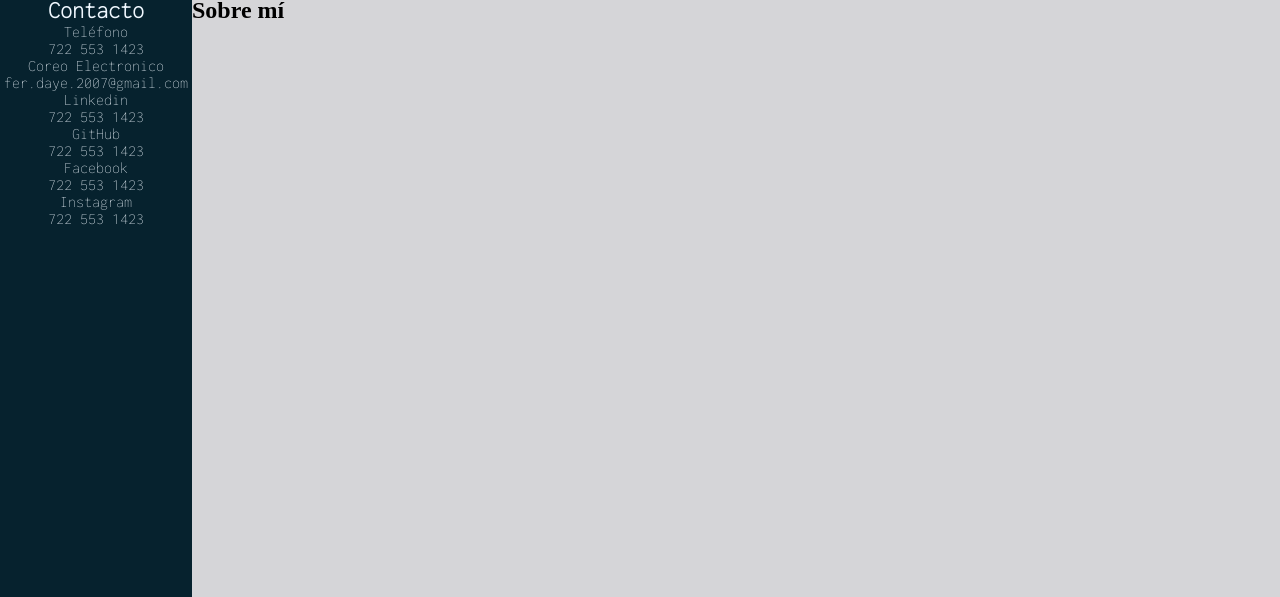
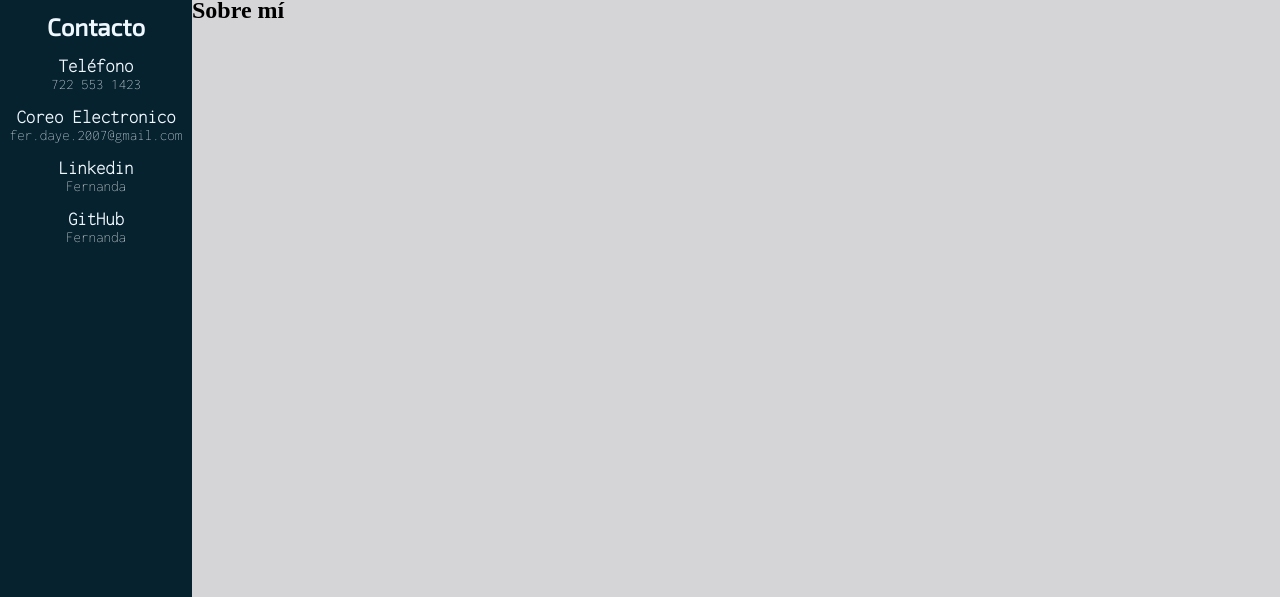
Before and after one commit to FernandADaye/Cculumv, a plain HTML site: page index.html in a window 1280 px wide. Shown: the part 203-800 px from the top of the page. Drawn offline with Linux system fonts and the light colour scheme.

Commit message:
contactos completos

```diff
--- a/index.css
+++ b/index.css
@@ -68,6 +68,9 @@ img{
     height: 100%;
     width: 100vw;
 }
+#contacto-menu{
+    font-family: 'Exo 2', sans-serif;
+}
 #menu{
     display: flex;
     flex-direction: column;
@@ -77,12 +80,39 @@ img{
     color: aliceblue;
     font-family: 'Inconsolata', monospace;
     text-align: center;
+    padding-top: 15px;
+
 }
 .contac{
     display: flex;
     flex-direction: column;
-    justify-content: space-between;
+    padding-top: 15px;
 }
+a {
+    outline: none;
+    text-decoration: none;
+    padding: 2px 1px 0;
+    transition-duration: 1000ms;
+}
+a:link {
+    color: #ffffff;
+}
+a:visited {
+    color: #ffffff;
+}
+
+.info{
+    font-size: 15px;
+    transition-duration: 1000ms;
+
+}
+.info:hover{
+    background-color: rgb(68, 0, 0);
+    transition-duration: 1000ms;
+    padding-left: 30px;
+    padding-right: 30px;
+}
+
 
 #me{
     display: flex;
--- a/index.html
+++ b/index.html
@@ -4,6 +4,9 @@
     <meta charset="UTF-8">
     <meta http-equiv="X-UA-Compatible" content="IE=edge">
     <link rel="stylesheet" href="index.css">
+    <link rel="preconnect" href="https://fonts.googleapis.com">
+<link rel="preconnect" href="https://fonts.gstatic.com" crossorigin>
+<link href="https://fonts.googleapis.com/css2?family=Exo+2&display=swap" rel="stylesheet">
     <link rel="preconnect" href="https://fonts.googleapis.com">
 <link rel="preconnect" href="https://fonts.gstatic.com" crossorigin>
 <link href="https://fonts.googleapis.com/css2?family=Inconsolata:wght@200&display=swap" rel="stylesheet">
@@ -26,31 +29,31 @@
     </section>
     <section id="segunda-secc">
         <div id="menu">
-            <h2>Contacto</h2>
-            <ul class="contac">Teléfono
+            <h2 id="contacto-menu">Contacto</h2>
+            <h3 class="contac">Teléfono</h3>
+            <ul>
                 <li class="info">
                     722 553 1423
                 </li>
-                <ul class="contac">Coreo Electronico
+            </ul>
+            <h3 class="contac">Coreo Electronico</h3>
+            <ul>
                 <li class="info">
                     fer.daye.2007@gmail.com
                 </li>
-                    <ul class="contac">Linkedin
+            </ul>
+            <h3 class="contac">Linkedin</h3>
+            <ul>
                 <li class="info">
-                            722 553 1423
+                    <a href="https://www.linkedin.com/in/fernanda-l%C3%B3pez-929307218"> Fernanda</a>
                 </li>
-                        <ul class="contac">GitHub
+            </ul>
+            <h3 class="contac">GitHub</h3>
+            <ul>
                 <li class="info">
-                                722 553 1423
+                    <a href="https://github.com/FernandADaye"> Fernanda </a>
                 </li>
-                            <ul class="contac"> Facebook
-                                <li class="info">
-                                    722 553 1423
-                                </li>
-                                <ul class="contac">Instagram
-                                    <li class="info">
-                                        722 553 1423
-                                    </li>
+            </ul>
         </div>
         <div id="me">
             <h2>Sobre mí</h2>
```
Lines whose indentation alone changed are shown as unchanged.
